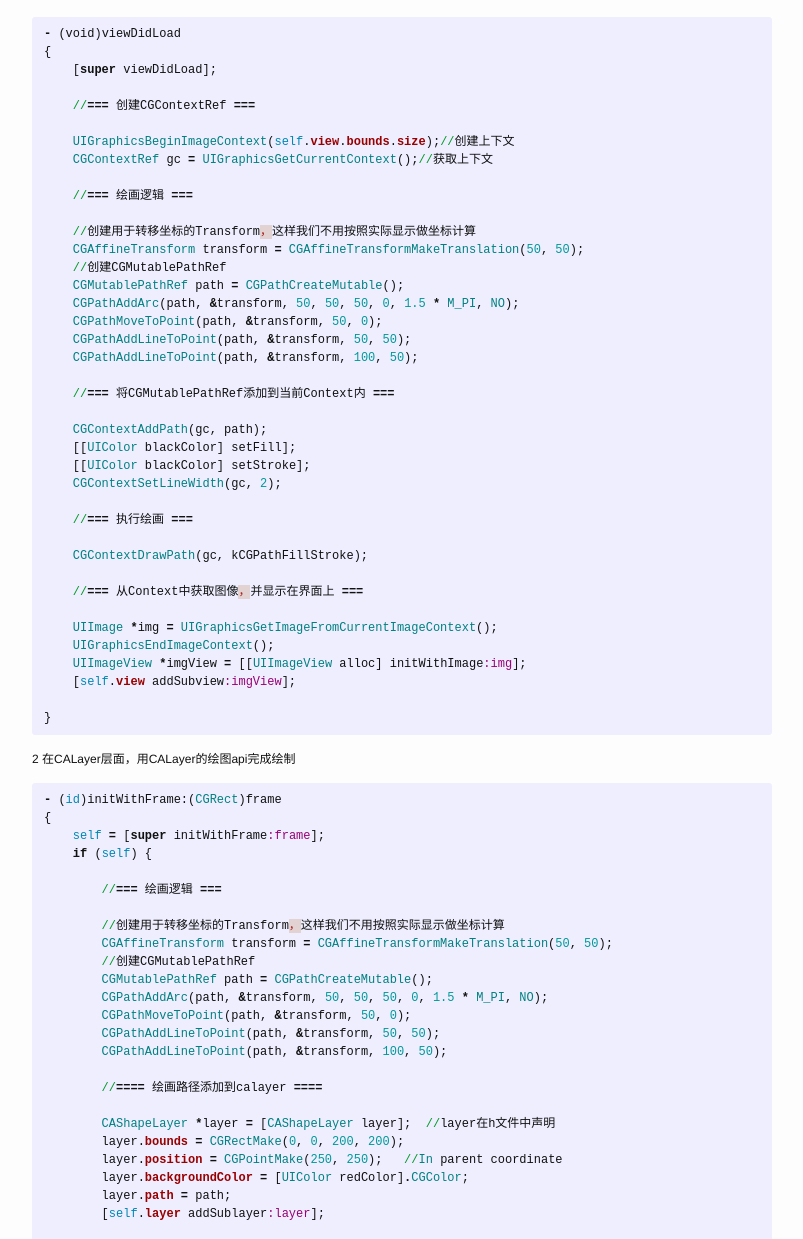
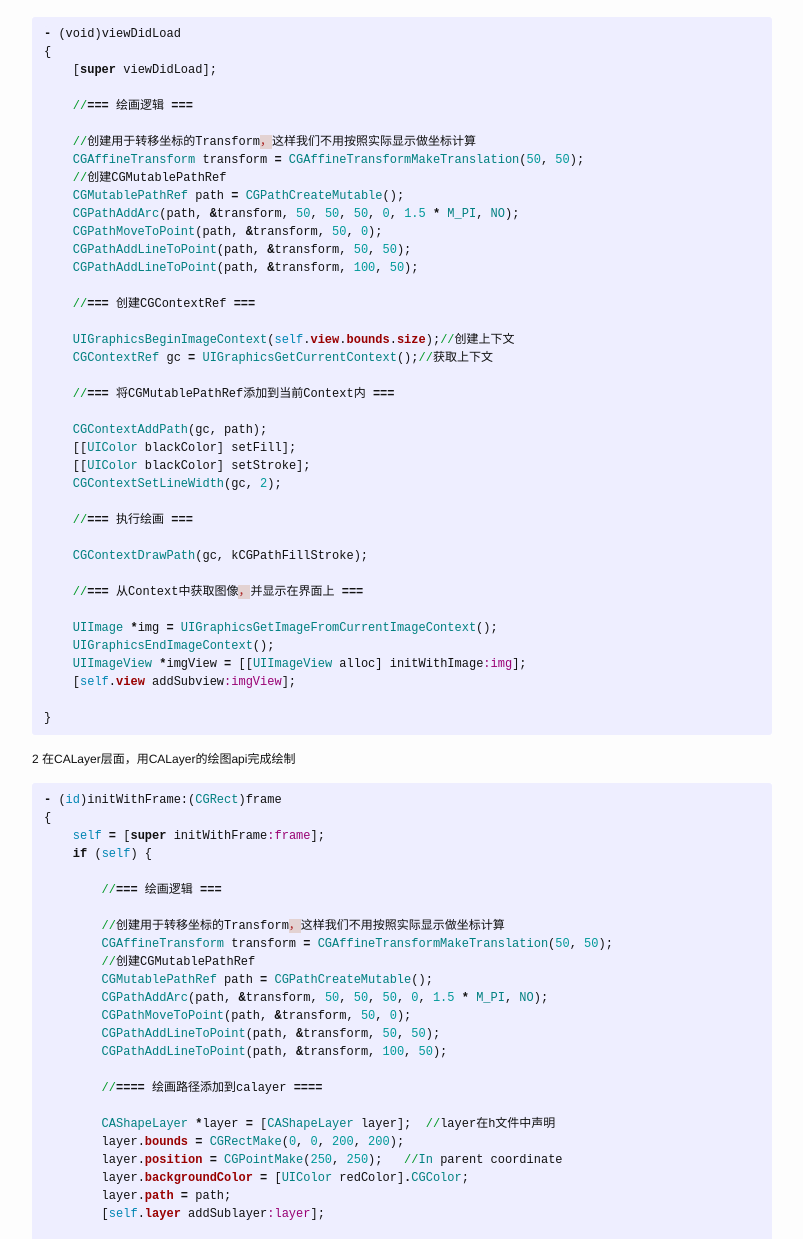
Before and after one commit to binkwang/hanmbink.github.io, a Jekyll site: the page built from _posts/2014-11-4-iOS图像绘制(一).markdown, in a window 1280 px wide and 1400 px high, scrolled down 425 px. Shown: the part 161-1400 px from the top of the window, without its empty margins (238-1041 px from the left). Built offline with Jekyll 4.4.1, drawn with Linux system fonts in a browser that asks for light colours; some of the changed lines change nothing that is shown; some of the changed text lies outside the part shown.

Commit message:
Update 2014-11-4-iOS图像绘制(一).markdown

```diff
--- a/_posts/2014-11-4-iOS图像绘制(一).markdown
+++ b/_posts/2014-11-4-iOS图像绘制(一).markdown
@@ -18,11 +18,6 @@ categories: [技术,ios]
 {
     [super viewDidLoad];
 
-    //=== 创建CGContextRef ===
-
-    UIGraphicsBeginImageContext(self.view.bounds.size);//创建上下文
-    CGContextRef gc = UIGraphicsGetCurrentContext();//获取上下文
-
     //=== 绘画逻辑 ===
 
     //创建用于转移坐标的Transform，这样我们不用按照实际显示做坐标计算
@@ -33,6 +28,11 @@ categories: [技术,ios]
     CGPathMoveToPoint(path, &transform, 50, 0);
     CGPathAddLineToPoint(path, &transform, 50, 50);
     CGPathAddLineToPoint(path, &transform, 100, 50);
+
+    //=== 创建CGContextRef ===
+
+    UIGraphicsBeginImageContext(self.view.bounds.size);//创建上下文
+    CGContextRef gc = UIGraphicsGetCurrentContext();//获取上下文
 
     //=== 将CGMutablePathRef添加到当前Context内 ===
 
@@ -90,7 +90,7 @@ categories: [技术,ios]
 
 两种绘图的关系：
 
-两种方法"绘图逻辑"部分是相同的
+两种方法"绘图逻辑"部分是相同的，都是使用Quartz 2D框架
 
 UIView是对CALayer的一层封装，对UIView的操作实际上会调用深一层的CALayer，改变UIView实际上时改变了CALayer
 
```
